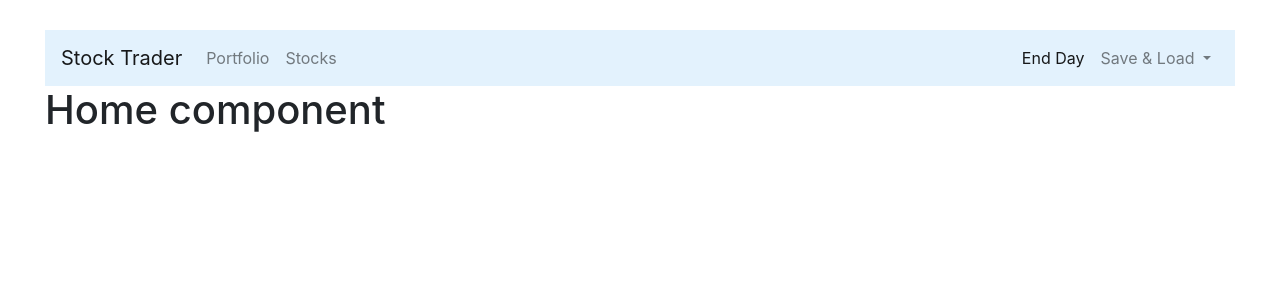
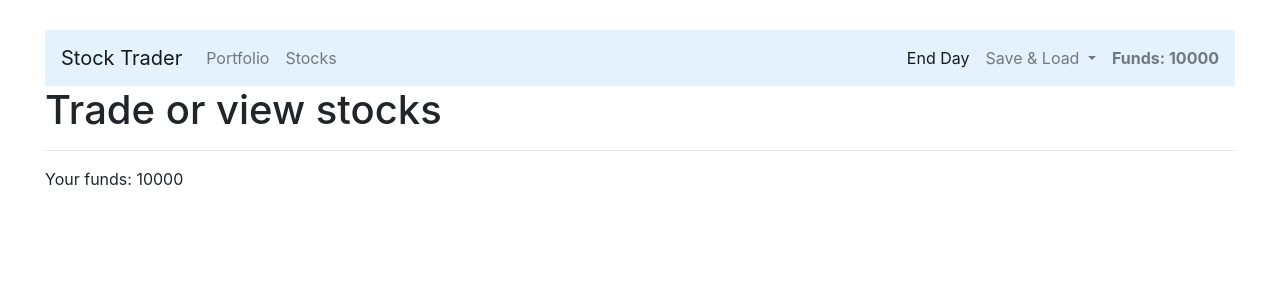
Before and after one commit to vinaysudani/-udemy-stock-trader, a Vue app: page / in a window 1280 px wide. Shown: the top 300 px of the page. Built offline with nearby package versions, Linux system fonts and the light colour scheme.

Commit message:
Display funds and validations while buying or selling stocks

```diff
--- a/src/components/Header.vue
+++ b/src/components/Header.vue
@@ -21,9 +21,6 @@
                     activeClass="active">
                         <a class="nav-link">Stocks</a>
                 </router-link>
-
-
-
             </ul>
             <ul class="navbar-nav">
                 <router-link
@@ -43,6 +40,17 @@
                     </div>
                 </li>
             </ul>
+            <strong class="navbar-text ml-2">Funds: {{ funds }}</strong>
         </div>
     </nav>
 </template>
+
+<script>
+export default {
+    computed: {
+        funds() {
+            return this.$store.getters.funds
+        }
+    }
+}
+</script>
--- a/src/components/Home.vue
+++ b/src/components/Home.vue
@@ -1,3 +1,17 @@
 <template>
-    <h1>Home component</h1>
+    <div>
+        <h1>Trade or view stocks</h1>
+        <hr>
+        <p>Your funds: {{ funds }}</p>
+    </div>
 </template>
+
+<script>
+export default {
+    computed: {
+        funds() {
+            return this.$store.getters.funds
+        }
+    }
+}
+</script>
--- a/src/components/portfolio/Stock.vue
+++ b/src/components/portfolio/Stock.vue
@@ -18,8 +18,8 @@
                     <button
                         class="btn btn-success"
                         @click="sellStock"
-                        :disabled="quantity <= 0"
-                        >Sell</button>
+                        :disabled="insufficientQuantity || quantity <= 0"
+                        >{{  insufficientQuantity ? 'Not enough stock' : 'Sell' }}</button>
                 </div>
             </div>
         </div>
@@ -32,6 +32,11 @@ export default {
     data() {
         return {
             quantity: 0
+        }
+    },
+    computed: {
+        insufficientQuantity() {
+            return parseInt(this.quantity) > this.stock.quantity
         }
     },
     methods: {
--- a/src/components/stocks/Stock.vue
+++ b/src/components/stocks/Stock.vue
@@ -18,8 +18,8 @@
                     <button
                         class="btn btn-success"
                         @click="buyStock"
-                        :disabled="quantity <= 0"
-                        >Buy</button>
+                        :disabled="insufficientFunds || quantity <= 0"
+                        >{{ insufficientFunds ? 'Insufficient Funds' : 'Buy' }}</button>
                 </div>
             </div>
         </div>
@@ -32,6 +32,14 @@ export default {
     data() {
         return {
             quantity: 0
+        }
+    },
+    computed: {
+        funds() {
+            return this.$store.getters.funds
+        },
+        insufficientFunds() {
+            return parseInt(this.quantity) * this.stock.price > this.funds
         }
     },
     methods: {
```
